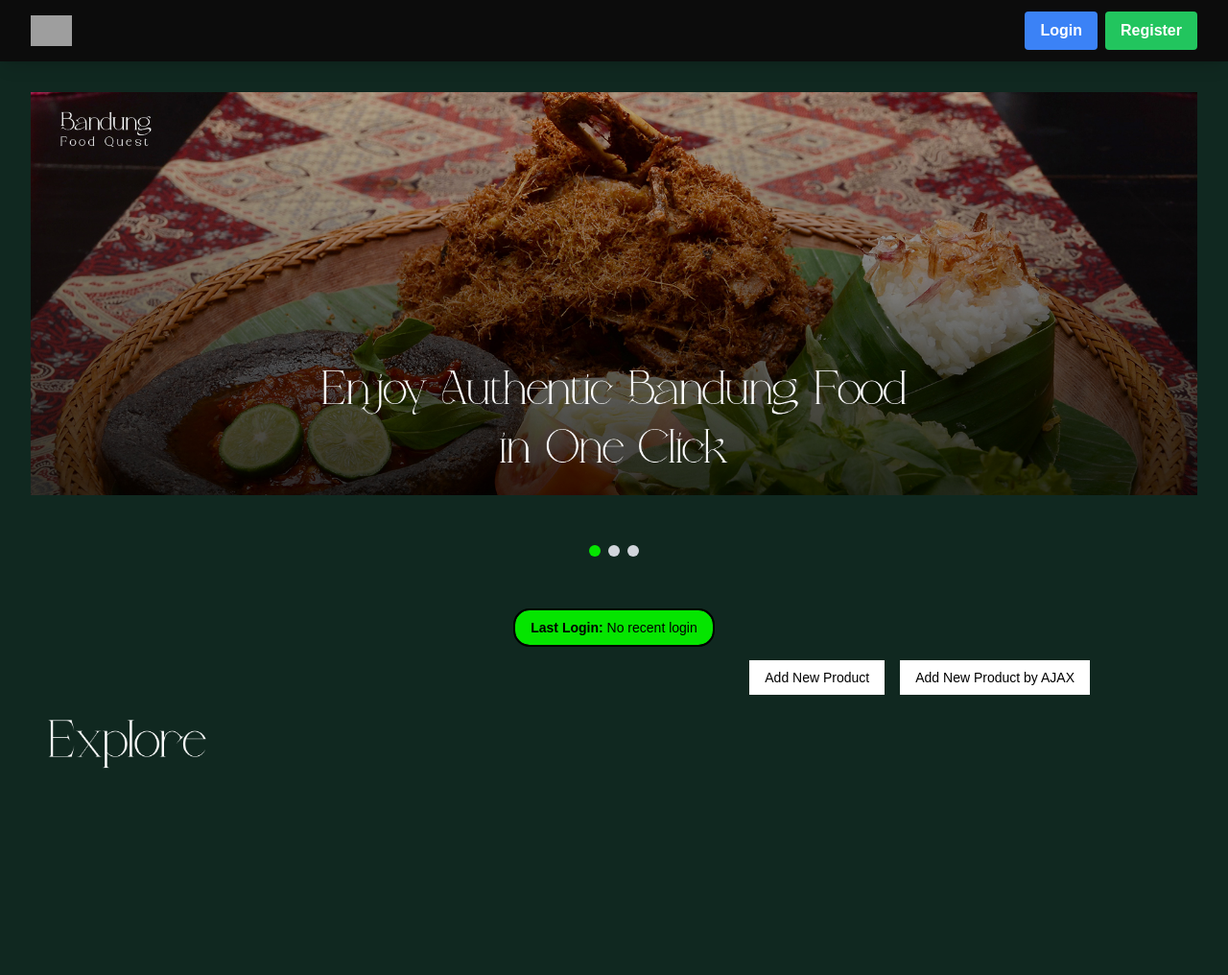
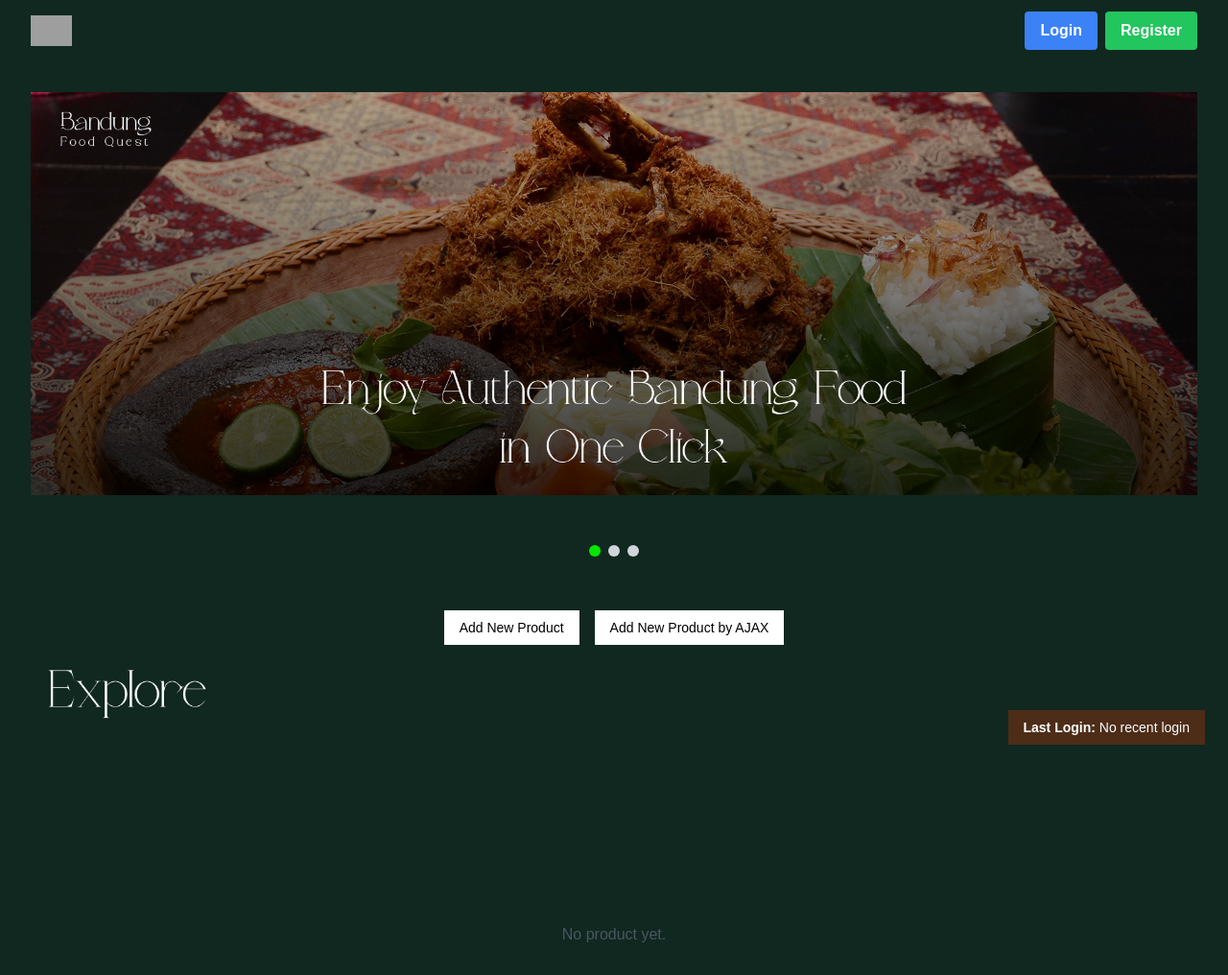
Before and after one commit to pbp24-f09/bfq, a Django app: page / in a window 1280 px wide. Shown: the top 1016 px of the page at 96% size. After the commit the page ends 982 px from the top, so only its background shows below. Run offline with Django 5.2, Linux system fonts and the light colour scheme; data that the repository does not hold is empty; some libraries are stand-ins or nearby versions; some web fonts are replaced; grey boxes are pictures that could not be loaded.

Commit message:
feat: added transparency effect on scrolling navbar

```diff
--- a/main/templates/main.html
+++ b/main/templates/main.html
@@ -42,16 +42,7 @@
     </div>
   </div>
 
-  <div class="px-3 mb-4">
-    <div class="flex rounded-[15px] items-center bg-[#05e500] py-2 px-4 w-fit mx-auto outline outline-[2px]">
-      <h1 class="text-black text-center text-sm">
-        <span class="font-bold">Last Login:</span> {{ last_login }}
-      </h1>
-    </div>
-  </div>
-
-
-  <div class="flex justify-end mr-[7rem] mb-6">
+  <div class="flex justify-center mb-6">
     <a href="{% url 'main:create_product' %}" class="w-auto flex justify-center py-2 px-4 text-sm font-medium text-black bg-white hover:bg-gray-200 focus:outline-none focus:ring-0 transition duration-200 ease-in-out transform hover:scale-105">
       Add New Product
     </a>
@@ -125,6 +116,12 @@
         <button type="submit" id="submitproduct" form="productForm" class="bg-indigo-700 hover:bg-indigo-600 text-white font-bold py-2 px-4 rounded-lg">Save</button>
       </div>
     </div>
+  </div>
+
+  <div class="flex fixed bottom-6 right-6 items-center bg-[#4d2d18] py-2 px-4 w-fit">
+    <h1 class="text-white text-center text-sm">
+      <span class="font-bold">Last Login:</span> {{ last_login }}
+    </h1>
   </div>
 
 </div>
--- a/templates/navbar.html
+++ b/templates/navbar.html
@@ -1,5 +1,5 @@
 {% load static %}
-<nav class="bg-[#0c0c0c] shadow-lg fixed top-0 left-0 z-40 w-screen">
+<nav id="navbar" class="bg-transparent fixed top-0 left-0 z-40 w-screen transition duration-300 ease-in-out">
   <div class="max-w-7xl mx-auto px-4 sm:px-6 lg:px-8">
     <div class="flex items-center justify-between h-16">
       <div class="flex items-center">
@@ -23,7 +23,7 @@
     </div>
   </div>
   <!-- Mobile menu -->
-  <div class="mobile-menu hidden md:hidden  px-4 w-full md:max-w-full">
+  <div class="mobile-menu hidden md:hidden px-4 w-full md:max-w-full">
     <div class="pt-2 pb-3 space-y-1 mx-auto">
       <a class="block text-center bg-blue-500 hover:bg-blue-600 text-white font-bold py-2 px-4 rounded transition duration-300 mb-2">
         Login
@@ -36,9 +36,20 @@
   <script>
     const btn = document.querySelector("button.mobile-menu-button");
     const menu = document.querySelector(".mobile-menu");
+    const navbar = document.getElementById("navbar");
 
     btn.addEventListener("click", () => {
       menu.classList.toggle("hidden");
     });
+
+    window.addEventListener("scroll", () => {
+      if (window.scrollY > 50) {
+        navbar.classList.add("bg-[#0b1c16]"); // Change color when scrolled
+        navbar.classList.remove("bg-transparent");
+      } else {
+        navbar.classList.add("bg-transparent"); // Revert to transparent color
+        navbar.classList.remove("bg-[#0b1c16]");
+      }
+    });
   </script>
 </nav>
```
